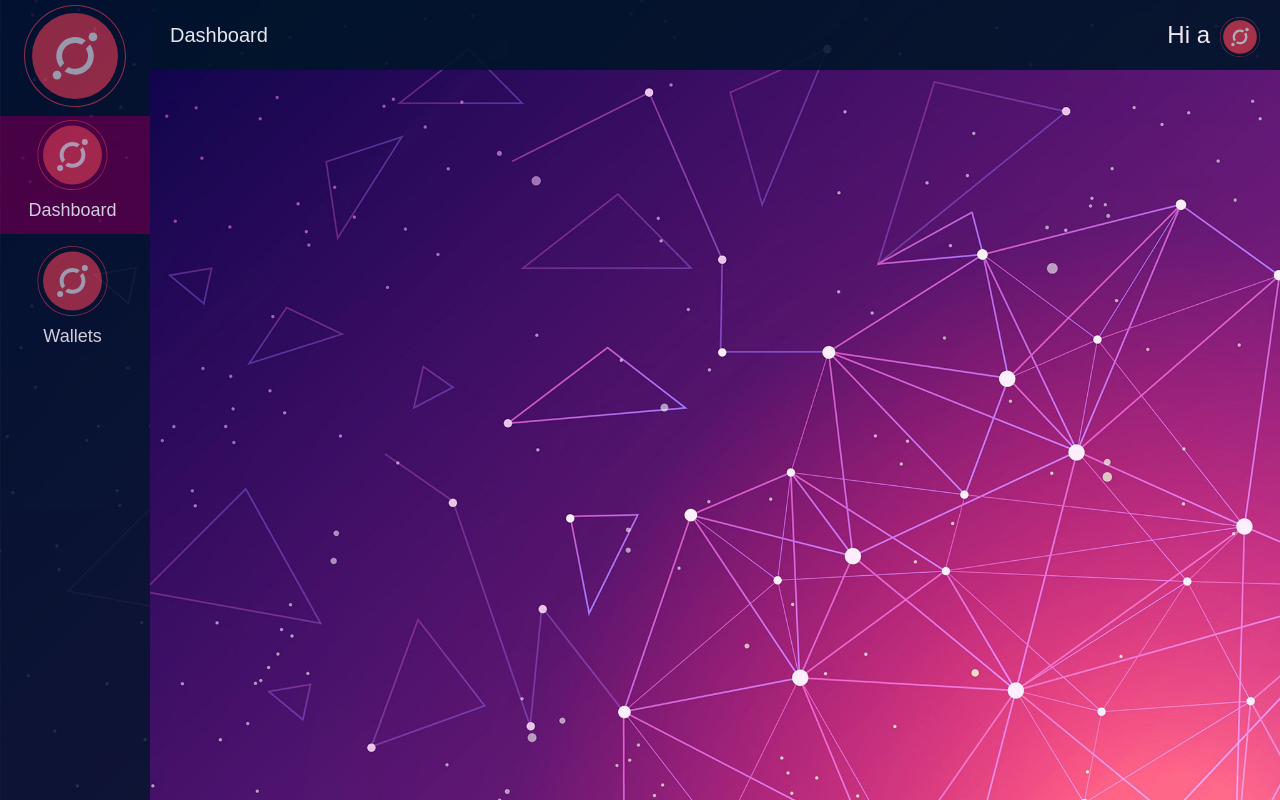
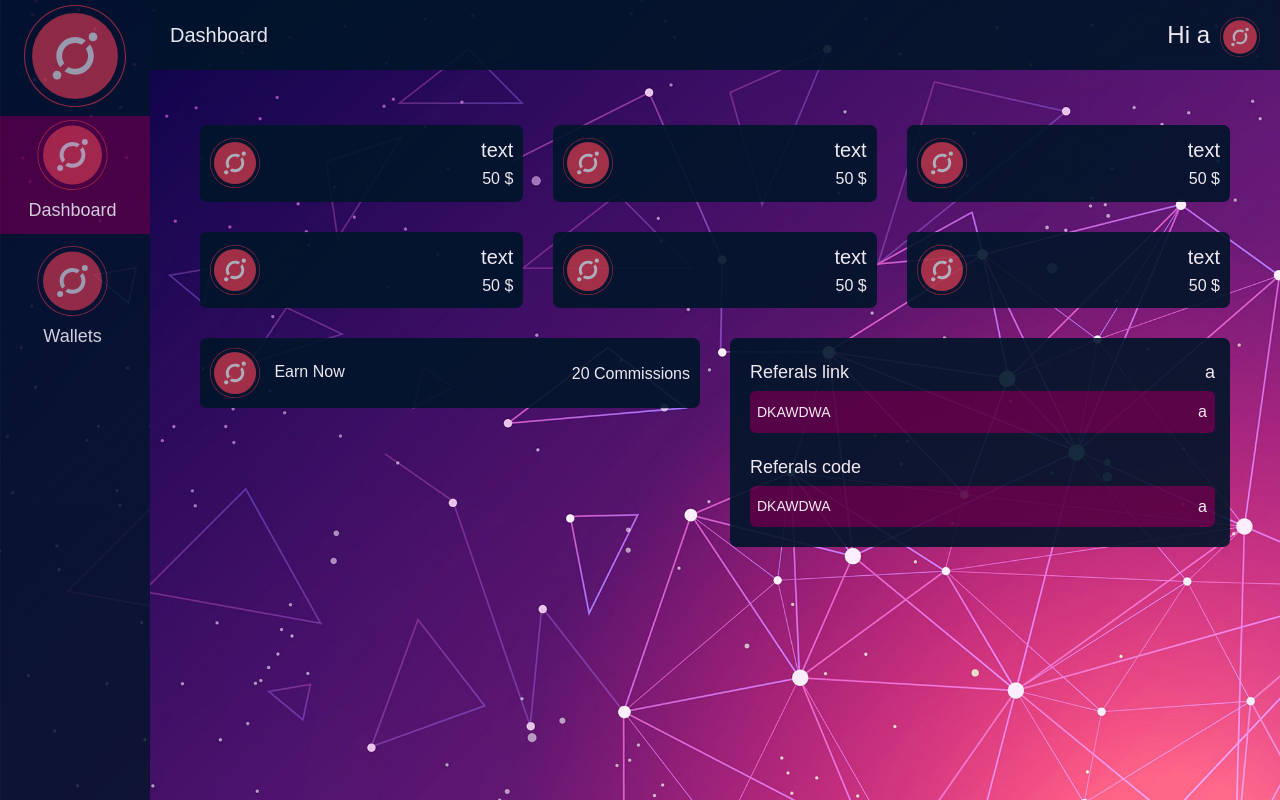
Before and after one commit to Phuc99bd/DINVEST_USER, a React (Create React App) app: page / in a window 1280 px wide. Built offline with nearby package versions, Linux system fonts and the light colour scheme.

Commit message:
view dashborad

```diff
--- /dev/null
+++ b/src/modules/home/components/EarnNow.js
@@ -0,0 +1,16 @@
+import React from "react";
+import { FormattedMessage, injectIntl } from "react-intl";
+
+const EarnNow = ({ value }) =>{
+    return <div className="earn-network">
+        <div class="item-icon">
+          <img src={require("assets/images/loading/loader.svg")} width={50} height={50} />
+          <span className="ml-10"> Earn Now </span>
+        </div>
+        <div className="value-com">
+            {value} Commissions
+        </div>
+    </div>
+}
+
+export default injectIntl(EarnNow);
--- /dev/null
+++ b/src/modules/home/components/FormReview.js
@@ -0,0 +1,16 @@
+import React from "react";
+
+
+const FormReview = ({ label , value  })=>{
+    return <div className="review-item">
+        <div className="item-img">
+            <img src={require("assets/images/loading/loader.svg")} width={50} height={50} />
+        </div>
+        <div className="item-body">
+            <div className="item-text">{label} </div>
+            <div className="item-value"> {value} $</div>
+        </div>
+    </div>
+}
+
+export default FormReview;
--- /dev/null
+++ b/src/modules/home/components/RefLink.js
@@ -0,0 +1,39 @@
+import React from "react";
+
+const RefLink = ({ sponsorKey })=>{
+    return <div className="ref-menu">
+        <div className="ref-link">
+            <div className="ref-header">
+                <span>
+                    Referals link
+                </span>
+                <span>
+                    <icon>a</icon>
+                </span>
+            </div>
+            <div className="ref-input">
+                <input type="text" value={sponsorKey} readOnly/>
+                <span>
+                    a
+                </span>
+            </div>
+        </div>
+        <div className="ref-link">
+            <div className="ref-header">
+                 <span>
+                 Referals code
+                </span>
+                <span>
+                </span>
+            </div>
+            <div className="ref-input">
+                <input type="text" value={sponsorKey} readOnly/>
+                <span>
+                    a
+                </span>
+            </div>
+        </div>
+    </div>
+}
+
+export default RefLink;
--- a/src/modules/home/pages/index.js
+++ b/src/modules/home/pages/index.js
@@ -1,16 +1,31 @@
 import React, { useEffect, useState } from "react";
-import { Card, Form, Input, Button } from "antd";
 import { useDispatch } from "react-redux";
 import { FormattedMessage, injectIntl } from "react-intl";
 import { Link } from "react-router-dom";
 import { get } from "lodash";
-
+import FormReview from "../components/FormReview";
+import EarnNow from "../components/EarnNow";
+import RefLink from "../components/RefLink";
 import { ROUTE , PRODUCTION } from "commons/constants";
 import "./styles.scss";
 
 const DashboardPage = ({ history, location }) => {
-    return <div className="network-content">
+    return <div className="network-content mt-20">
+            <div className="network-review">
+                <FormReview label={"text"} value={50} ></FormReview>
+                <FormReview label={"text"} value={50} ></FormReview>
+                <FormReview label={"text"} value={50} ></FormReview>
+            </div>
+            <div className="network-review">
+                <FormReview label={"text"} value={50} ></FormReview>
+                <FormReview label={"text"} value={50} ></FormReview>
+                <FormReview label={"text"} value={50} ></FormReview>
 
+            </div>
+            <div className="menu-ref-earn">
+                <EarnNow value={20}></EarnNow>
+                <RefLink sponsorKey={"DKAWDWA"}></RefLink>
+            </div>
         </div>
 }
 
--- a/src/modules/home/pages/styles.scss
+++ b/src/modules/home/pages/styles.scss
@@ -1,6 +1,120 @@
+@import "assets/css/variables.scss";
 
 .network-content{
-    max-width: 1100px;
+    max-width: 1200px;
     margin: auto;
     height: 100%;
+    .network-review{
+        display: flex;
+        width: 100%;
+        .review-item{
+            flex: 1;
+            width: 50%;
+            display: flex;
+            justify-content: space-between;
+            margin: 15px;
+            padding: 10px;
+            border-radius: 7px;
+            position: relative;
+            background: $header-background;
+            opacity: 0.9;
+            .item-body{
+                flex: 2;
+                text-align: right;
+                .item-text{
+                    font-size: 20px;
+                }
+            }
+            .item-img{
+                margin: auto;
+            }
+        }
+    }
+
+    .menu-ref-earn{
+        display: flex;
+        width: 100%;
+        .earn-network{
+            margin: 15px;
+            padding: 10px;
+            display: flex;
+            height: 70px;
+            width: 50%;
+            background: $header-background;
+            opacity: 0.9;
+            justify-content: space-between;
+            border-radius: 7px;
+            .value-com{
+                flex: 2;
+                text-align: right;
+                margin: auto;
+            }
+        }
+        .ref-menu{
+            margin: 15px;
+            padding: 10px;
+            display: flex;
+            width: 50%;
+            background: $header-background;
+            opacity: 0.9;
+            justify-content: space-between;
+            border-radius: 7px;
+            flex-direction: column;
+            .ref-link{
+                display: flex;
+                flex-direction: column;
+                width: 100%;
+                margin: 10px;
+                .ref-header{
+                    display: flex;
+                    width: 100%;
+                    justify-content: space-between;
+                    font-size: 18px;
+                    margin-bottom: 5px;
+                    span:nth-child(1){
+                        flex: 2;
+                    }
+                    span:nth-child(2){
+                        margin: auto;
+                        margin-right: 15px;
+                    }
+                }
+                .ref-input{
+                    display: flex;
+                    background:#550143 !important;
+                    border-radius: 6px;
+                    margin-right: 15px;
+                    input {
+                        font-size: 14px;
+                        flex: 2;
+                        border: none;
+                        padding: 7px;
+                        background: none !important;
+                    }
+                    span{
+                        padding: 8px;
+                        margin: auto;
+                    }
+                }
+            }
+
+        }
+    }
 }
+
+
+
+@media only screen and (max-width: 768px) {
+    .network-review , .menu-ref-earn{
+        flex-direction: column;
+    }
+    .review-item ,
+    .earn-network ,
+    .ref-menu {
+        width: 95% !important;
+        margin: 7px !important;
+    }
+    .network-content{
+        margin-top: 5px !important;
+    }
+}
```
Also changed, not shown: src/modules/home/components/LineChartDInvest.js (added).
